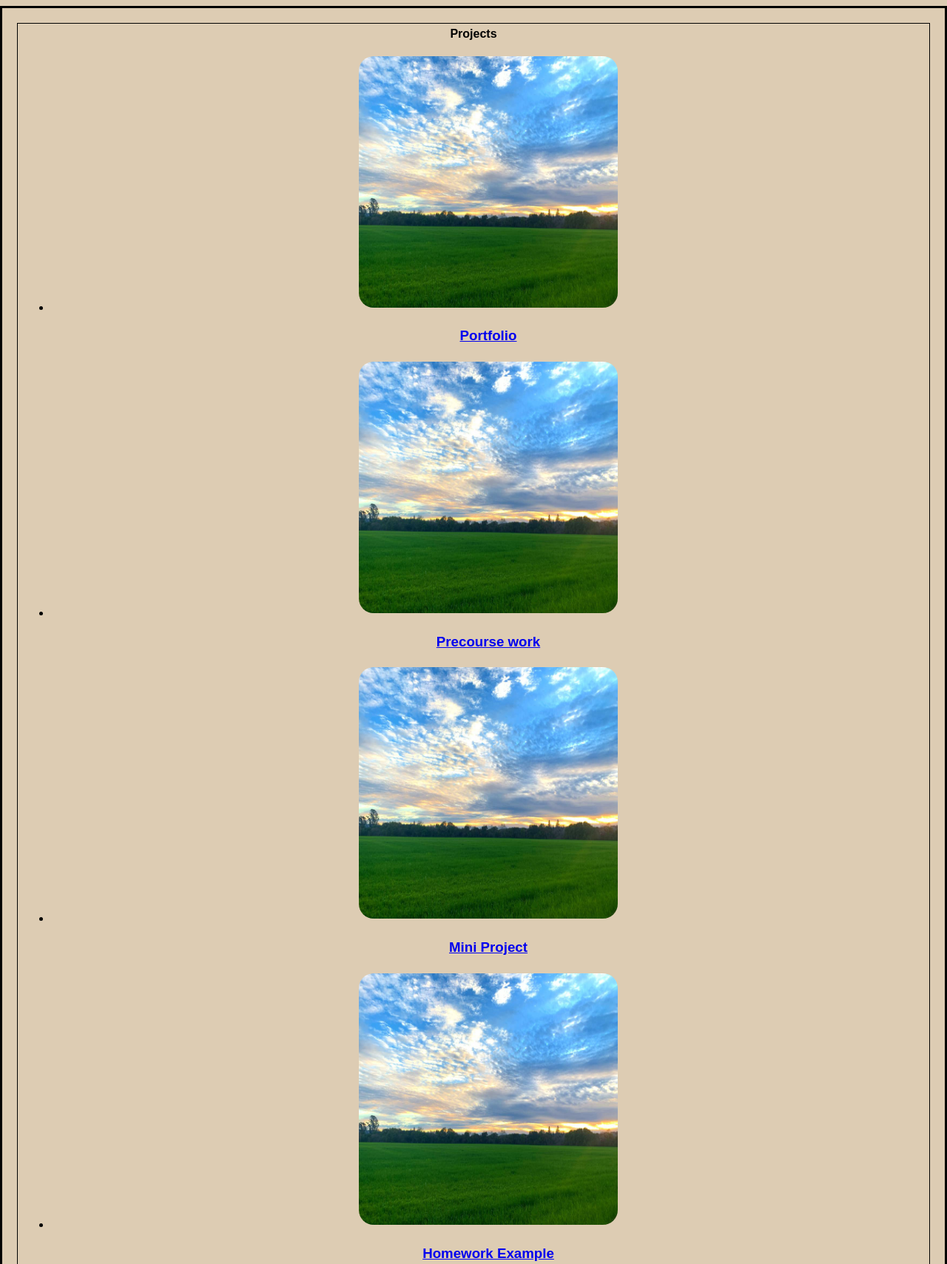
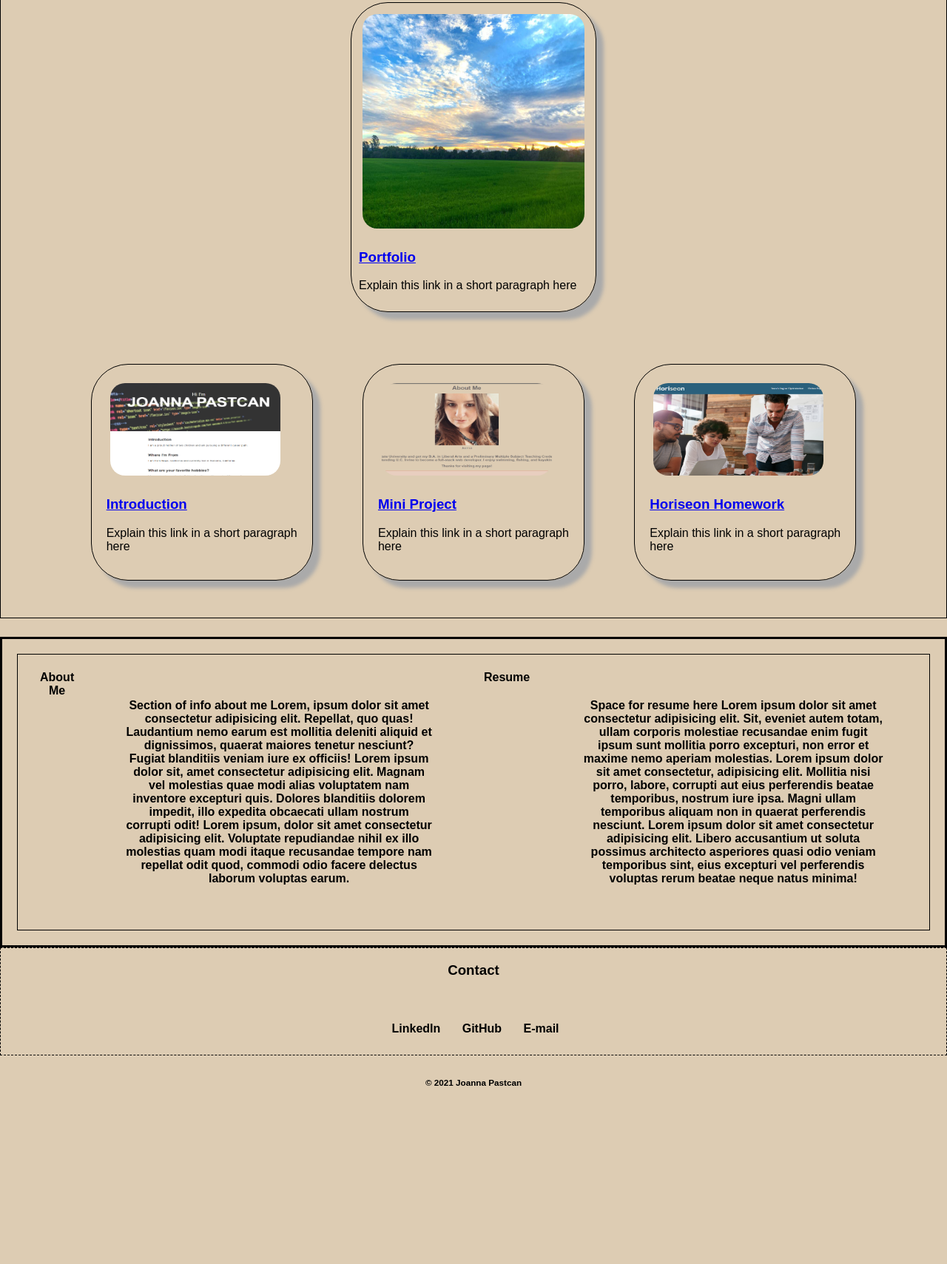
Before and after one commit to Jo37973/Joanna-Pastcans-Portfolio, a plain HTML site: page index.html in a window 1280 px wide. Shown: the part 503-2212 px from the top of the page at 74% size. After the commit the page ends 1985 px from the top, so only its background shows below. Drawn offline with nearby package versions, Linux system fonts and the light colour scheme; no server answers.

Commit message:
Additional edits to homework

```diff
--- a/index.html
+++ b/index.html
@@ -4,6 +4,7 @@
     <meta charset="UTF-8" />
     <meta name="viewport" content="width=device-width, initial-scale=1.0" />
     <link rel="stylesheet" type="text/css" href="./style.css" />
+    <script src="https://code.iconify.design/2/2.1.0/iconify.min.js"></script>
     <title>Joanna Pastcan's Portfolio</title>
   </head>
 <!--MAKE NOTES BEFORE SUBMITTING-->
@@ -27,33 +28,51 @@
       <div class="about">
         <h2>Full Stack Web Developer</h2>
         <p>My name is Joanna and this is my portfolio page.</p>
-        <p>Lorem ipsum dolor sit amet consectetur adipisicing elit. Quam, pariatur. Assumenda, officiis vitae quidem ullam reprehenderit tenetur sit quasi error deserunt nemo at et ea consectetur facilis? Voluptatum, autem mollitia!</p>
+        <p>"To see a World in a Grain of Sand, And Heaven in a Wild Flower, Hold Infinity in the palm of your hand, and Eternity in an hour." By, William Blake.</p>
       </div>
     </section>
 
+    <div class= "projects" id="projects">
+      <section class="projects1">
+        <a href="www.github.com/jo37973"><img src="./Field.jpg" id = "projects1" alt="Portfolio Link"><h3>Portfolio</h3></a></li>
+      <p>Explain this link in a short paragraph here</p>
+      </section>
+      <div class="projects1a">
+        <section class="projects2">
+          <a href="https://jo37973.github.io/prework-about-me/"><img src="./About-Me.jpg" alt="Precourse Link"><h3>Introduction</h3></a></li>
+        <p>Explain this link in a short paragraph here</p>
+        </section>
+        <section class="projects2">
+          <a href="https://jo37973.github.io/MiniProject1/"><img src="./Mini-Project.jpg" alt="Mini Project Link"><h3>Mini Project</h3></a></li>
+        <p>Explain this link in a short paragraph here</p>
+        </section>
+        <section class="projects2">
+          <a href="https://jo37973.github.io/Horiseon-Homework/"><img src="./Horiseon-Homework.jpg" alt="Homework Example"><h3>Horiseon Homework</h3></a></li>
+        <p>Explain this link in a short paragraph here</p>
+        </section>
+      </div>
+    </div>
+
     <main>
-      <section class="box1" id= "projects">
-        <div>Projects</div>
-        <ul class="work">
-          <li><a href="www.github.com/jo37973"><img src="./Field.jpg" alt="Portfolio Link"><h3>Portfolio</h3></a></li>
-          <li><a href="https://jo37973.github.io/prework-about-me/"><img src="./Field.jpg" alt="Precourse Link"><h3>Precourse work</h3></a></li>
-          <li><a href="https://jo37973.github.io/MiniProject1/"><img src="./Field.jpg" alt="Mini Project Link"><h3>Mini Project</h3></a></li>
-          <li><a href="https://jo37973.github.io/Horiseon-Homework/"><img src="./Field.jpg" alt="Homework Example"><h3>Homework Example</h3></a></li>
+      <section class="box2">
+        <div class="box2a" id="aboutme">About Me</div>
+        <p>Section of info about me Lorem, ipsum dolor sit amet consectetur adipisicing elit. Repellat, quo quas! Laudantium nemo earum est mollitia deleniti aliquid et dignissimos, quaerat maiores tenetur nesciunt? Fugiat blanditiis veniam iure ex officiis! Lorem ipsum dolor sit, amet consectetur adipisicing elit. Magnam vel molestias quae modi alias voluptatem nam inventore excepturi quis. Dolores blanditiis dolorem impedit, illo expedita obcaecati ullam nostrum corrupti odit! Lorem ipsum, dolor sit amet consectetur adipisicing elit. Voluptate repudiandae nihil ex illo molestias quam modi itaque recusandae tempore nam repellat odit quod, commodi odio facere delectus laborum voluptas earum.</p>
+
+        <div class="box2a" id= "resume">Resume</div>
+        <p>Space for resume here Lorem ipsum dolor sit amet consectetur adipisicing elit. Sit, eveniet autem totam, ullam corporis molestiae recusandae enim fugit ipsum sunt mollitia porro excepturi, non error et maxime nemo aperiam molestias. Lorem ipsum dolor sit amet consectetur, adipisicing elit. Mollitia nisi porro, labore, corrupti aut eius perferendis beatae temporibus, nostrum iure ipsa. Magni ullam temporibus aliquam non in quaerat perferendis nesciunt. Lorem ipsum dolor sit amet consectetur adipisicing elit. Libero accusantium ut soluta possimus architecto asperiores quasi odio veniam temporibus sint, eius excepturi vel perferendis voluptas rerum beatae neque natus minima!</p>
+      </section>
+    </main>
+
+      <section class="box3" id="contact">
+        <div class="box3title"><h3>Contact</h3></div>
+        <ul class="getintouch">
+          <li><a href="https://www.linkedin.com/in/jo37973/"><span class="iconify-inline" data-icon="ri:linkedin-box-fill" data-width="32" style="margin-right: 5px; vertical-align: -0.40em;"></span><h4>LinkedIn</h4></a></li>
+          <li><a href="https://www.github.com/jo37973"><span class="iconify-inline" data-icon="icon-park:github" data-width="32" style="margin-right: 5px; vertical-align: -0.15em;"></span><h4>GitHub</h4></a></li>
+          <li><a href="timelessmoment05@gmail.com"><span class="iconify-inline" data-icon="clarity:email-solid" data-width="32" style="margin-right: 5px; vertical-align: -0.40em;"></span><h4>E-mail</h4></a></li>
         </ul>
       </section>
 
-      <section class="box2">
-        <div class="box2a" id="aboutme">About Me</div>
-        <p>Section of info about me</p>
-        <div class= "box2b" id= "resume">Resume</div>
-        <p>Space for resume here</p>
-      </section>
-
-      <section class="box3" id= "contact">
-        <div>Contact</div>
-      </section>
-
-    </main>
+      <footer><h3>© 2021 Joanna Pastcan</h3></footer>
   </body>
 
 </html>
--- a/style.css
+++ b/style.css
@@ -8,10 +8,8 @@ body {
   font-family: Arial, Helvetica, sans-serif;
   margin: 0;
   background-color: #ddccb3;
-  display: flex;
-  flex-direction: column;
   min-height: 100vh;
-  justify-content: flex-start;
+
 }
 
 .main-header {
@@ -90,7 +88,7 @@ img {
 main {
   display: flex;
   flex-flow: wrap;
-  flex-direction: column;
+  flex-direction: coloumn;
   justify-content: space-between;
   margin-top: 2%;
   padding: 20px;
@@ -100,49 +98,147 @@ main {
   color: black;
 }
 
-.box1 {
-  flex: 1 0 200px;
+.projects {
+  display: flex;
   flex-direction: column;
-  padding: 5px;
-  text-align: center;
+  flex-flow: wrap;
+  flex-basis: 100%;
   border-style: solid;
   border-width: 1px;
+  justify-content: space-evenly;
+}
+
+#projects1 {
+  justify-content: left;
+  height: 300px;
+  width: 310px;
+  border-radius: 25px;
+  padding: 5px;
+  box-shadow: rgb(66, 66, 66);
+}
+
+.projects img {
+  justify-content: left;
+  height: 135px;
+  width: 240px;
+  border-radius: 25px;
+  padding: 5px;
+  box-shadow: rgb(66, 66, 66);
+}
+
+.projects1 {
+  border-style: solid;
+  border-width: 1px;
+  border-radius: 50px;
+  padding: 10px;
+  box-shadow: 10px 10px 5px #aaaaaa;
+  margin: 20px;
+  justify-content: space-evenly;
+}
+.projects1a {
+  display: flex;
+  padding: 10px;
+  margin: 20px;
+  justify-content: space-evenly;
+}
+
+.projects2 {
+  border-style: solid;
+  border-width: 1px;
+  border-radius: 50px;
+  padding: 20px;
+  flex: 0 0 300px;
+  box-shadow: 10px 10px 5px #aaaaaa;
+  margin: 20px;
+  justify-content: space-evenly;
+}
+
+.work {
+  display: flex;
+  flex-flow: wrap row;
+  justify-content: space-between;
+  margin-top: 10px;
+  margin-bottom: 0;
+  list-style: none;
 }
 
 .box2 {
-  flex: 1 0 200px;
-  flex-direction: column;
   display: flex;
-  justify-content: space-between;
-  padding: 5px;
+  padding: 10px;
   text-align: center;
   border-style: solid;
   border-width: 1px;
 }
 
 .box2a {
-  display: block;
-  flex-direction: row;
-  justify-content: left;
-  flex-basis: 100%;
-  border-style: solid;
-  border-width: 1px;
+  flex: 1;
+  flex-flow: wrap row;
+  justify-content: space-between;
+  text-align: center;
+  padding: 10px;
+  margin-top: 2px;
+  margin-right: 10px;
+  margin-left: 10px;
 }
 
-.box2b {
-  display: block;
-  flex-direction:row;
-  justify-content: right;
-  flex-basis: 100%;
-  border-style: solid;
-  border-width: 1px;
+.box2 p {
+  margin: 50px;
 }
 
 .box3 {
-  flex: 1 0 200px;
+  width: 100%;
+  display: flex;
+  flex-flow: wrap;
+  flex-basis: 100%;
+  border-style: dashed;
+  border-width: 1px;
   flex-direction: column;
-  padding: 5px;
+  justify-content: space-around;
+  background: #ddccb3;
+  color: black;
+  padding-right: 20px;
+  padding-left: 20px;
   text-align: center;
-  border-style: solid;
-  border-width: 1px;
 }
+
+.box3title {
+  justify-content: center;
+}
+
+.box3 h3 {
+  color: black;
+}
+
+.getintouch {
+  list-style: none;
+  padding: 20px;
+  display: inline;
+  justify-content: center;
+  width: 100%;
+  margin-top: 20px;
+  margin-bottom: 0;
+}
+
+.getintouch li {
+  display: inline;
+  padding: 10px;
+}
+
+.getintouch a {
+  text-decoration: none;
+  color: black;
+  display: inline;
+}
+
+.getintouch h4 {
+  color:black;
+  display:inline;
+}
+
+footer {
+  background: #ddccb3;
+  color: black;
+  text-align: center;
+  font-size: 10px;
+  margin-top: 30px;
+}
```
Also changed, not shown: About-Me.jpg (added), Horiseon-Homework.jpg (added), Mini-Project.jpg (added).
